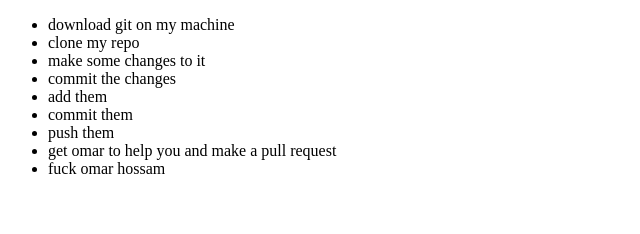
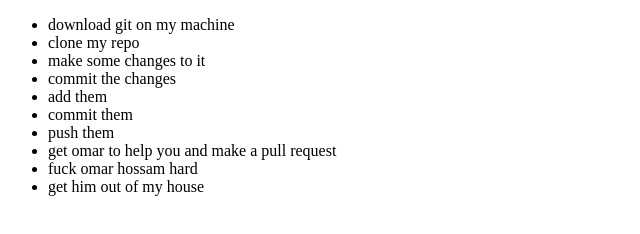
Before and after one commit to Abdurrahman95/first-time, a plain HTML site: page index.html in a window 1280 px wide. Shown: the whole page, without its empty margins (0-640 px from the left). Drawn offline with Linux system fonts and the light colour scheme.

```diff
--- a/index.html
+++ b/index.html
@@ -14,7 +14,8 @@
         <li>commit them</li>
         <li>push them</li>
         <li>get omar to help you and make a pull request</li>
-        <li>fuck omar hossam</li>
+        <li>fuck omar hossam hard </li>
+        <li>get him out of my house</li>
     </ul>
 </body>
 </html>
```
